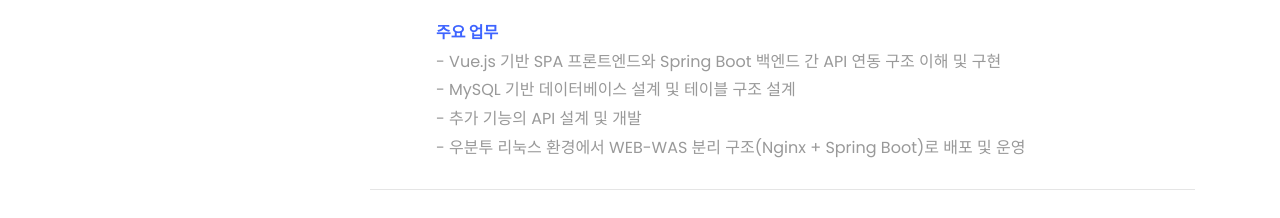
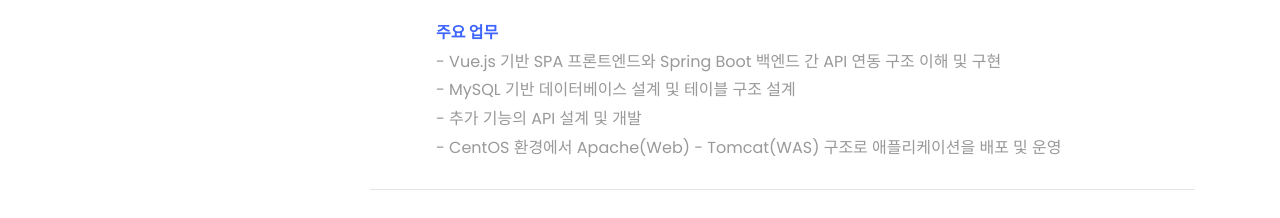
Before and after one commit to jeongyeona/porfolio, a plain HTML site: page index.html in a window 1280 px wide. Shown: the part 3083-3301 px from the top of the page. Drawn offline with Linux system fonts and the light colour scheme; files whose address does not match are found by name.

Commit message:
이력서 수정

```diff
--- a/index.html
+++ b/index.html
@@ -204,7 +204,7 @@
 									<div> - Vue.js 기반 SPA 프론트엔드와 Spring Boot 백엔드 간 API 연동 구조 이해 및 구현</div>
 									<div> - MySQL 기반 데이터베이스 설계 및 테이블 구조 설계</div>
 									<div> - 추가 기능의 API 설계 및 개발</div>
-									<div> - 우분투 리눅스 환경에서 WEB-WAS 분리 구조(Nginx + Spring Boot)로 배포 및 운영</div>
+									<div> - CentOS 환경에서 Apache(Web) - Tomcat(WAS) 구조로 애플리케이션을 배포 및 운영</div>
 								</div>
 								</p>
 							</div>
```
